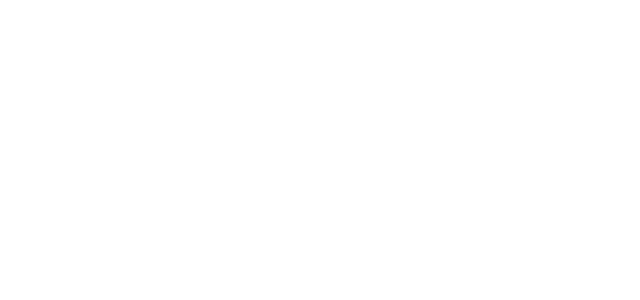
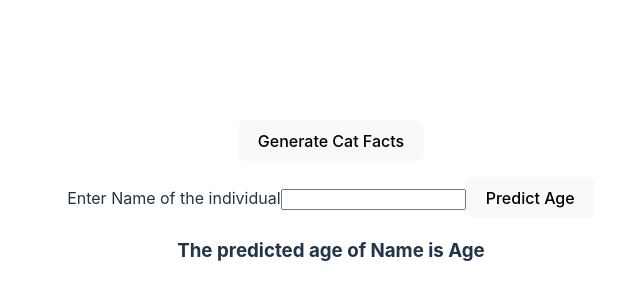
Before and after one commit to elvisowusu/ApiCalls, a React (Vite) app: page / in a window 1280 px wide. Shown: the part 198-498 px from the top of the page, without its empty margins (309-949 px from the left). Built offline with nearby package versions, Linux system fonts and the light colour scheme.

Commit message:
created to different div to fetch different API's

```diff
--- a/src/components/HomePage.jsx
+++ b/src/components/HomePage.jsx
@@ -1,10 +1,24 @@
 import React,{useState,useEffect} from "react";
 import "../styles/HomePage.css"
+import axios from "axios";
 
 export const HomePage =()=>{
+
+
+
+
     return(
         <div className="main">
-
+            <div className="GenerateCatFacts">
+              <button className="btn">Generate Cat Facts</button>
+              <p></p>
+            </div>
+            <div className="PredictAge">
+                <label htmlFor="">Enter Name of the individual</label>
+                <input type="text" />
+               <button className="btn">Predict Age</button>
+               <h3>The predicted age of Name is Age</h3>
+            </div>
         </div>
     )
 }
```
